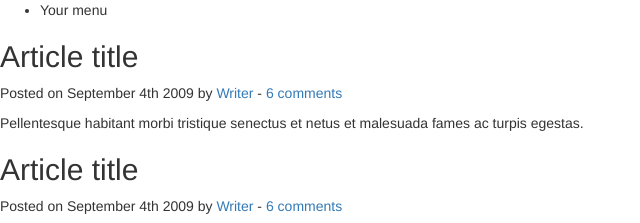
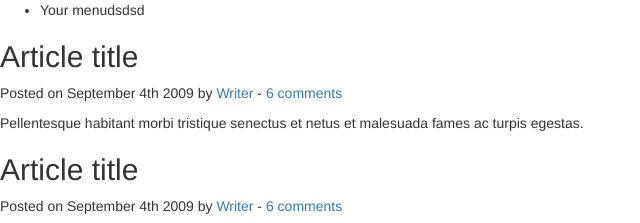
Before and after one commit to elpapijose/demo-repo2, a plain HTML site: page index.html in a window 1280 px wide. Shown: the top 223 px of the page, 0-640 px from the left. Drawn offline with nearby package versions, Linux system fonts and the light colour scheme.

Commit message:
Nueva modificacion al index

```diff
--- a/index.html
+++ b/index.html
@@ -13,7 +13,7 @@
 	<header>
 		<nav>
 			<ul>
-				<li>Your menu</li>
+				<li>Your menudsdsd</li>
 			</ul>
 		</nav>
 	</header>
```
